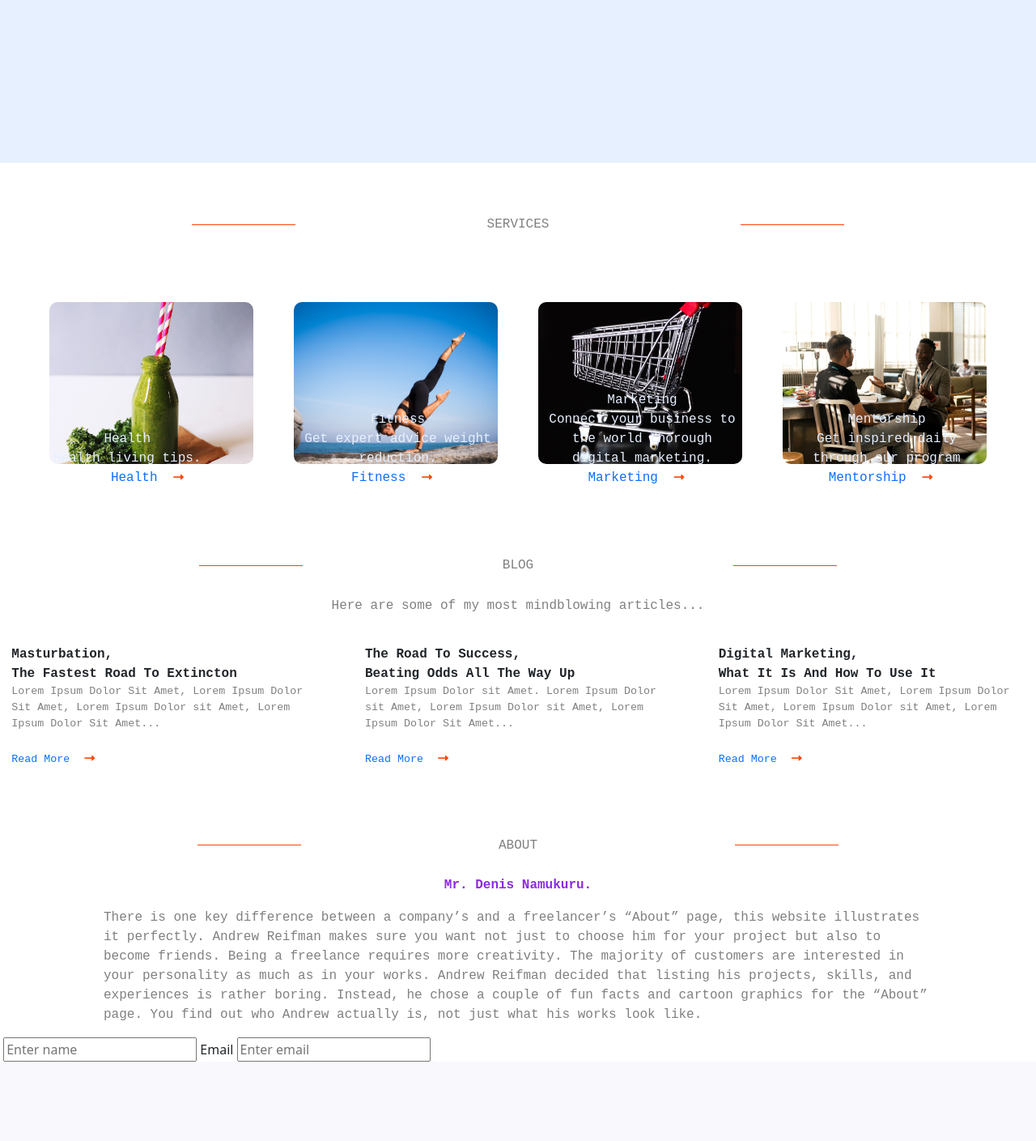
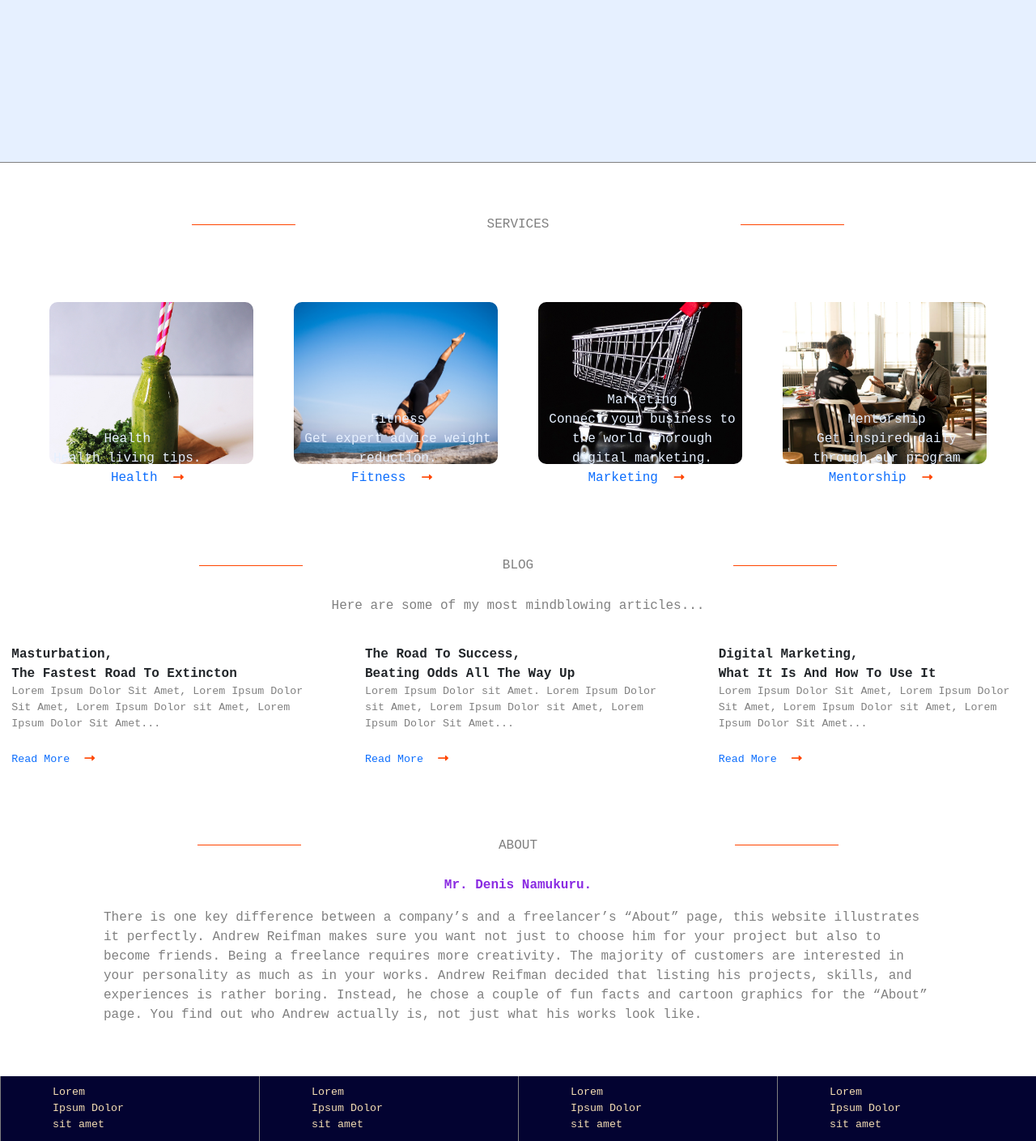
Before and after one commit to japhethnamukuru/musical-octo, a Django app: template denis/website/templates/website/base.html in a window 1280 px wide. Shown: the part 599-2008 px from the top of the page at 81% size. Before the commit the page ends 1910 px from the top, so only its background shows below. Run offline with Django 3.2, Linux system fonts and the light colour scheme; the template is opened without the code that fills it, so the values that code supplies are empty.

Commit message:
updated files

```diff
--- a/denis/website/static/website/css/base_style.css
+++ b/denis/website/static/website/css/base_style.css
@@ -12,6 +12,7 @@ body {
   height: 100vh;
   background-color: #e6f0ff;
   font-family: 'Courier New', Courier, monospace;
+  border-bottom: 1px solid gray;
 }
 
 /* nav-bar links*/
@@ -235,6 +236,28 @@ body {
   color: gray;
 }
 
+/* footer section */
+footer {
+  display: flex;
+  align-items: center;
+  justify-content: space-evenly;
+  background-color: rgb(3, 3, 49);
+  margin-top: 5%;
+}
+
+.footer-content {
+  width: 25%;
+  height: 10%;
+  color: wheat;
+  font-family: 'Courier New', Courier, monospace;
+  font-size: smaller;
+  padding-left: 5%;
+  padding-top: 10px;
+  padding-bottom: 10px;
+  background-color: inherit;
+  border-left: 1px solid gray;
+}
+
 /* for mobile phones */
 @media only screen and (max-width: 600px) {
   .landing-content {
--- a/denis/website/static/website/js/index.js
+++ b/denis/website/static/website/js/index.js
@@ -1,5 +0,0 @@
-$(document).ready(function(){
-    $('button').click(function(){
-        $('ul').toggleClass('show');
-    });
-  });
--- a/denis/website/templates/website/base.html
+++ b/denis/website/templates/website/base.html
@@ -151,16 +151,13 @@
 Being a freelance requires more creativity. The majority of customers are interested in your personality as much as in your works. Andrew Reifman decided that listing his projects, skills, and experiences is rather boring. Instead, he chose a couple of fun facts and cartoon graphics for the “About” page. You find out who Andrew actually is, not just what his works look like.
           </p>
         </div>
-        <div class="consult">
-          <form action="#" method="#">
-            <label for="fname"></label>
-            <input type="text" id="fname" placeholder="Enter name" name="fname" required>
-            <label for="email">Email</label>
-            <input type="email" id="email" name="email" placeholder="Enter email" required>
-          </form>
-        </div>
-
+        <footer class="footer">
+          <div class="footer-content">Lorem<br> Ipsum Dolor<br> sit amet</div>
+          <div class="footer-content">Lorem<br> Ipsum Dolor<br> sit amet</div>
+          <div class="footer-content">Lorem<br> Ipsum Dolor<br> sit amet</div>
+          <div class="footer-content">Lorem<br> Ipsum Dolor<br> sit amet</div>
+        </footer>
         <script src="https://cdn.jsdelivr.net/npm/bootstrap@5.2.2/dist/js/bootstrap.bundle.min.js" integrity="sha384-OERcA2EqjJCMA+/3y+gxIOqMEjwtxJY7qPCqsdltbNJuaOe923+mo//f6V8Qbsw3" crossorigin="anonymous"></script>
-        <script src="{% static 'website/js/index.js' %}"></scriptp>
+        <script src="{% static 'website/js/index.js' %}"></script>
     </body>
 </html>
```
